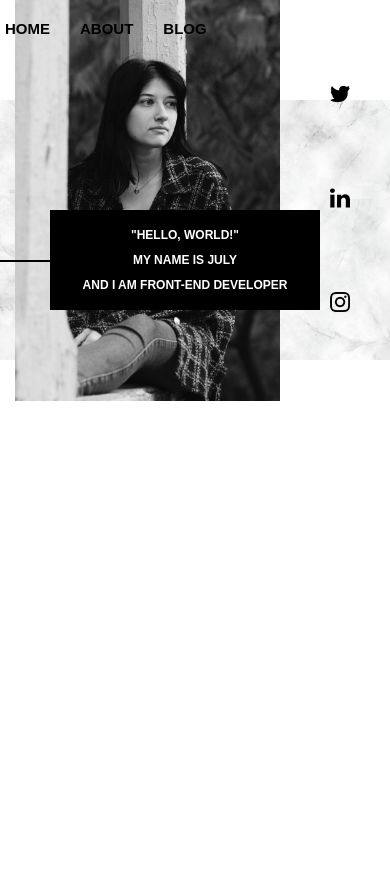
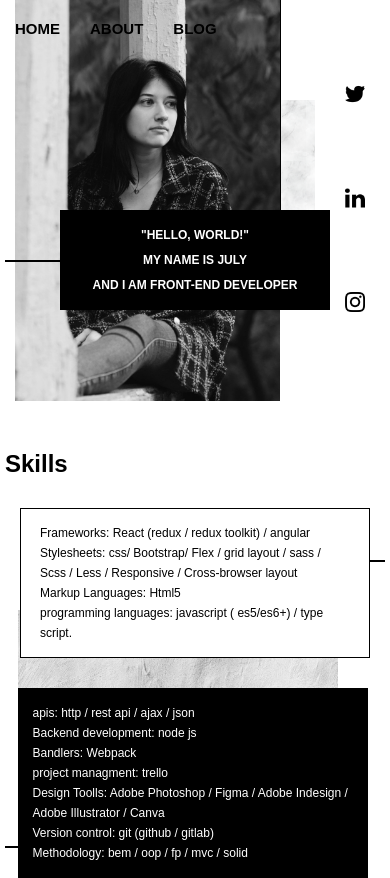
Before and after one commit to JulyTurbai/My-Portfolio, a plain HTML site: page index.html in a window 390 px wide. Before the commit the page ends 844 px from the top, so only its background shows below. Drawn offline with Linux system fonts and the light colour scheme.

Commit message:
add skills media

```diff
--- a/index.html
+++ b/index.html
@@ -76,7 +76,7 @@
                     </li>
                 </ul>
             </div>
-            <!-- <div class="skills">
+            <div class="skills">
                 <h2 class="skills__name">Skills</h2>
                 <div class="about-skills">
                     <div class="skills-one">
@@ -112,7 +112,7 @@
                     <hr class="line--4">
                 </div>
             </div>
-            <div class="projects">
+             <!-- <div class="projects">
                 <h2 class="projects__name">Projects</h2>
                 <div class="block">
                     <div class="project project--1">
@@ -199,8 +199,8 @@
                         <hr class="line--2">
                     </div>
                 </div>
-            </div>
-            <div class="about">
+            </div> -->
+            <!-- <div class="about">
                 <h2 class="about__title">About me</h2>
                 <div class="block">
                     <div class="main-block">
@@ -251,7 +251,7 @@
                         </ul>
                     </div>
                 </div>
-            </div> -->
+            </div>  -->
         </div>
     </div>
     <script src="js/main.js"></script>
--- a/scss/_heroMedia.scss
+++ b/scss/_heroMedia.scss
@@ -1,6 +1,6 @@
 @media (max-width: 1300px) {
     .hero {
-        padding: 0;
+        padding: 0 5px;
         .icons {
             margin-left: 10px;
             margin-right: 50px;
@@ -59,5 +59,39 @@
             position: absolute;
             right: 110px;
         }
+        .decor__img {
+            width: 280px;
+            height: 160px;
+            position: absolute;
+            top: 100px;
+        }
+        .decor__img {
+            width: 300px;
+        }
     }
 }
+
+@media (max-width: 375px) {
+    .hero {
+        .main-title {
+            margin-left: 20px;
+            width: 230px;
+        }
+        &__main-img {
+            position: absolute;
+            right: 110px;
+        }
+        .hero .decor__img {
+            width: 280px;
+            height: 160px;
+            position: absolute;
+            top: 100px;
+        }
+        .icons {
+            margin-right: 20px;
+        }
+        .line--1 {
+            left: 115px;
+        }
+    }
+}
--- a/scss/_skills.scss
+++ b/scss/_skills.scss
@@ -22,8 +22,10 @@
         line-height: 20px;
         margin-top: 30px;
         margin-left: 50px;
-        margin-right: 150px;
         opacity: 0;
+        p {
+            width: 350px;
+        }
     }
 
     .skills-one.element-show {
@@ -51,6 +53,9 @@
          margin-top: 150px;
          margin-right: 100px;
          opacity: 0;
+         p {
+            width: 350px;
+        }
     }
 
     .skills-two.element-show {
--- /dev/null
+++ b/scss/_skillsMedia.scss
@@ -0,0 +1,157 @@
+@media (max-width: 1200px) {
+    .skills {
+        margin: 0 5px;
+    }
+}
+
+@media (max-width: 910px) {
+    .skills {
+        .about-skills {
+            display: flex;
+            flex-wrap: wrap;
+            flex-direction: column;
+        }
+        .skills-one {
+            margin-top: 30px;
+            z-index: 10000;
+        }
+        .skills-two {
+            margin-top: 30px;
+            z-index: 10000;
+        }
+        .line--1 {
+           display: none;
+        }
+        .line--2 {
+            left: 0;
+            bottom: 30px;
+        }
+        .line--2.element-show {
+            width: 200px;
+        }
+        .line--4 {
+            display: none;
+        }
+    }
+}
+
+@media (max-width: 750px) {
+    .skills {
+        .decor {
+            left: 90px;
+            top: 60px;
+        }
+        .decor img {
+            width: 450px;
+            height: 290px;
+        }
+    }
+}
+
+@media (max-width: 550px) {
+    .skills {
+        margin-top: 50px;
+        .decor {
+            left: 50px;
+            top: 160px;
+        }
+        .decor img {
+            width: 320px;
+            height: 190px;
+        }
+        .skills-one {
+            margin-left: 10px;
+            margin-right: 10px;
+            z-index: 10000;
+        }
+        .skills-two {
+            margin-right: 10px;
+        }
+        .skills .skills-two {
+            margin-right: 45px;
+        }
+    }
+}
+
+@media (max-width: 420px) {
+    .skills {
+        margin-top: 50px;
+        .decor {
+            left: 50px;
+            top: 160px;
+        }
+        .decor img {
+            width: 320px;
+            height: 190px;
+        }
+        .skills-one {
+            margin-left: 5px;
+            margin-right: 5px;
+            z-index: 10000;
+            max-width: 350px;
+            padding: 10px;
+            p {
+                max-width: 310px;
+                font-size: 12px;
+            }
+        }
+        .skills-two {
+            margin-right: 5px;
+            max-width: 350px;
+            padding: 10px;
+            p {
+                max-width: 320px;
+                font-size: 12px;
+            }
+        }
+        .skills .skills-two {
+            margin-right: 5px;
+        }
+         .decor {
+            left: 13px;
+            top: 160px;
+        }
+    }
+}
+
+@media (max-width: 370px) {
+    .skills {
+        padding: 0;
+        margin-top: 50px;
+        .decor {
+            left: 50px;
+            top: 160px;
+        }
+        .decor img {
+            width: 300px;
+            height: 190px;
+        }
+        .skills-one {
+            margin-right: 0;
+            margin-left: 0;
+            z-index: 10000;
+            width: 100%;
+            padding: 10px;
+            p {
+                width: 100%;
+                font-size: 12px;
+            }
+        }
+        .skills-two {
+            margin-right: 5px;
+            width: 100%;
+            padding: 10px;
+            p {
+                max-width: 300px;
+                font-size: 12px;
+            }
+        }
+        .skills-two {
+            margin-right: 0;
+        }
+         .decor {
+            left: 0px;
+            top: 160px;
+        }
+    }
+}
--- a/scss/style.scss
+++ b/scss/style.scss
@@ -5,6 +5,7 @@
 @import './footer';
 
 @import './heroMedia';
+@import './skillsMedia';
 
 * {
     margin: 0;
```
Also changed, not shown: scss/style.css, 1 other file.
